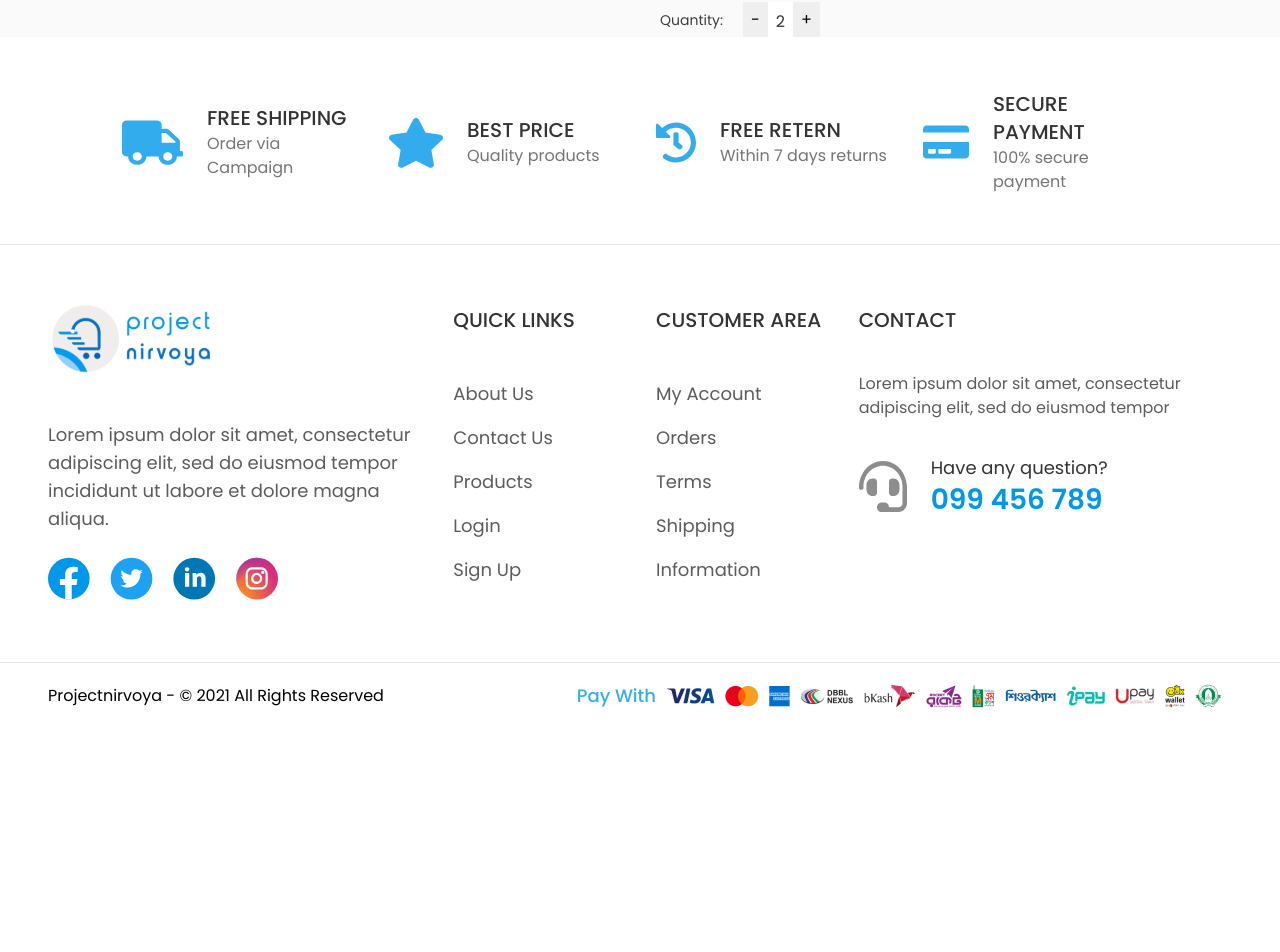
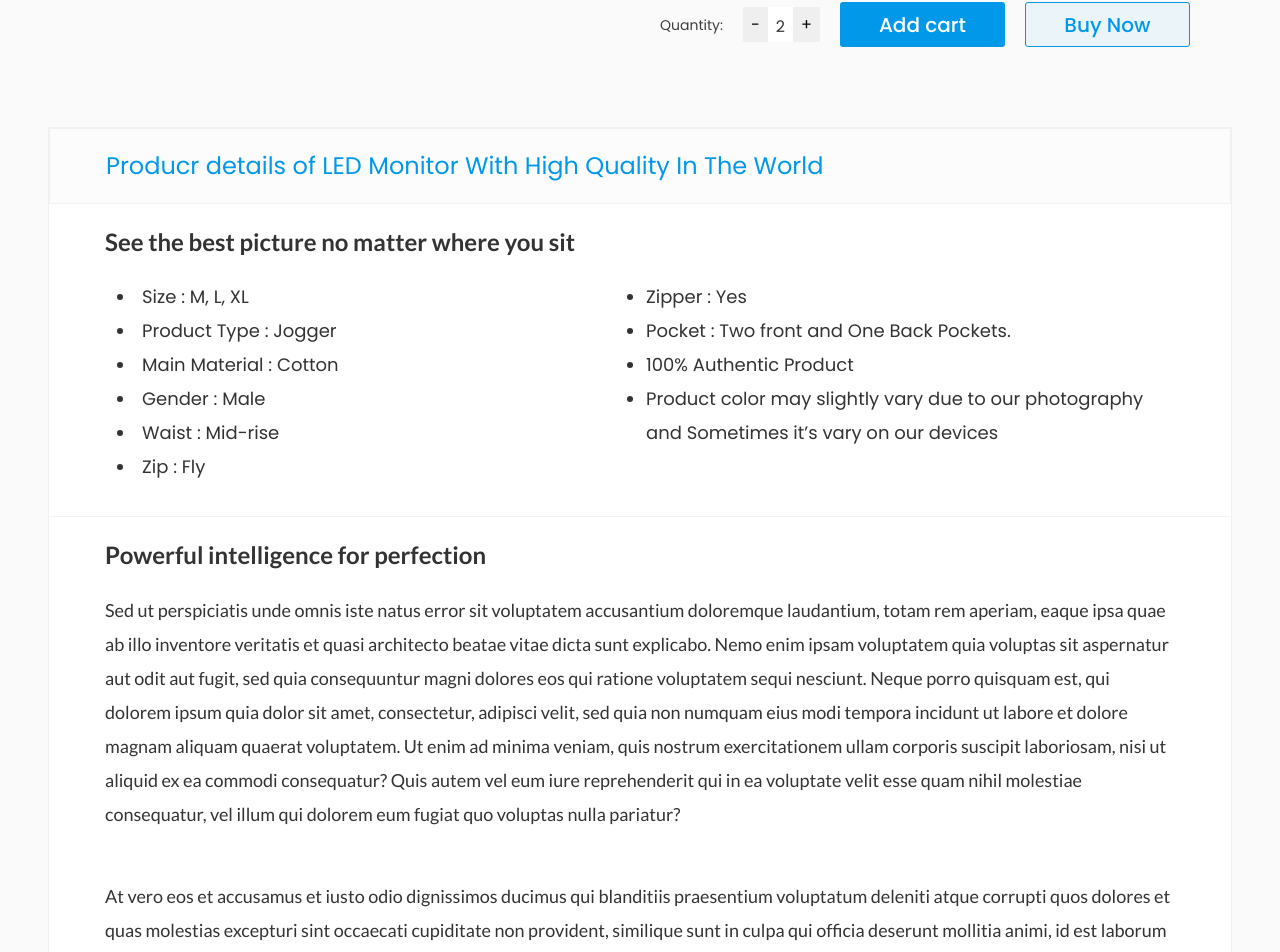
Before and after one commit to nursoftwarebd/glamcart-e-commerce, a Next.js app: page /product-details in a window 1280 px wide. Shown: the part 816-1768 px from the top of the page. Before the commit the page ends 1545 px from the top, so only its background shows below. Built offline with nearby package versions, Linux system fonts and the light colour scheme.

Commit message:
single product full details

```diff
--- a/src/app/product-details/page.jsx
+++ b/src/app/product-details/page.jsx
@@ -1,20 +1,28 @@
-import AboutProduct from '@/components/screen/ProductDetails/AboutProduct';
-import SliderProduct from '@/components/screen/ProductDetails/SliderProduct';
+import AboutProduct from "@/components/screen/ProductDetails/AboutProduct";
+import CustomerReview from "@/components/screen/ProductDetails/CustomerReview";
+import ProductDetails from "@/components/screen/ProductDetails/ProductDetails";
+import SliderProduct from "@/components/screen/ProductDetails/SliderProduct";
 
 const page = () => {
   return (
-    <div className='pt-10  bg-backgroundPage'>
-      <div className='container_fluid'>
-      <div className='grid grid-cols-1 lg:grid-cols-2 gap-10'>
-         <div className='border border-red-600 h-fit'>
+    <section className="pt-10  bg-backgroundPage">
+      <div className="container_fluid">
+        <div className="grid grid-cols-1 lg:grid-cols-2 gap-10">
+          <div className="border border-red-600 h-fit">
             <SliderProduct />
           </div>
           <div>
             <AboutProduct />
           </div>
         </div>
+         {/* product details */}
+        <div>
+           <ProductDetails />
+           <CustomerReview />
+
         </div>
       </div>
+    </section>
   );
 };
 
--- a/src/app/products/page.jsx
+++ b/src/app/products/page.jsx
@@ -5,7 +5,7 @@ import { products } from "@/data/products";
 const page = () => {
   return (
     <>
-      <div className="pt-10  bg-backgroundPage">
+      <section className="pt-10  bg-backgroundPage">
         <div className="container_fluid">
           <div className="flex gap-9 2xl:gap-14">
             <div className="w-[300px]">
@@ -37,7 +37,7 @@ const page = () => {
             </div>
           </div>
         </div>
-      </div>
+      </section>
     </>
   );
 };
--- a/src/components/common/Buttons/PrimaryButton.jsx
+++ /dev/null
@@ -1,10 +0,0 @@
-
-const PrimaryButton = () => {
-  return (
-    <div>
-      <h2>PrimaryButton</h2>
-    </div>
-  );
-};
-
-export default PrimaryButton;
--- a/src/components/screen/ProductDetails/AboutProduct.jsx
+++ b/src/components/screen/ProductDetails/AboutProduct.jsx
@@ -1,3 +1,5 @@
+import PrimaryButton from "@/components/shared/Button/PrimaryButton";
+import SecondaryButton from "@/components/shared/Button/SecondaryButton";
 import Image from "next/image";
 import Link from "next/link";
 import checkstar from "../../../assets/icons/check-star.svg";
@@ -117,16 +119,22 @@ const AboutProduct = () => {
           <button className="size_button">XXl</button>
         </div>
         <div className="flex items-center gap-9">
-           <div className="flex items-center gap-5">
-              <p className="text-sm leading-5 text-black3D">Quantity: </p>
-              <div className="h-[35px] flex items-center">
-                 <button className="h-full px-2 py-[2px] bg-grayPlusBg text-grayPlusText leading-6">-</button>
-                 <span className="h-full p-2  bg-white text-blackPrimary leading-6">2</span>
-                 <button className="h-full px-2 py-[2px] bg-grayPlusBg text-grayPlusText leading-6">+</button>
-              </div>
-              <button></button>
-           </div>
-
+          <div className="flex items-center gap-5">
+            <p className="text-sm leading-5 text-black3D">Quantity: </p>
+            <div className="h-[35px] flex items-center">
+              <button className="h-full px-2 py-[2px] bg-grayPlusBg text-grayPlusText leading-6">
+                -
+              </button>
+              <span className="h-full p-2  bg-white text-blackPrimary leading-6">
+                2
+              </span>
+              <button className="h-full px-2 py-[2px] bg-grayPlusBg text-grayPlusText leading-6">
+                +
+              </button>
+            </div>
+            <PrimaryButton title="Add cart" href="/card" />
+            <SecondaryButton title="Buy Now" href="/buy" />
+          </div>
         </div>
       </div>
     </>
--- /dev/null
+++ b/src/components/screen/ProductDetails/CustomerReview.jsx
@@ -0,0 +1,10 @@
+
+const CustomerReview = () => {
+  return (
+    <div>
+      CustomerReview
+    </div>
+  );
+};
+
+export default CustomerReview;
--- /dev/null
+++ b/src/components/screen/ProductDetails/ProductDetails.jsx
@@ -0,0 +1,67 @@
+import { productDetails } from "@/data/productDetails";
+
+const ProductDetails = () => {
+  return (
+    <div className="mt-20 border-[1px] border-border">
+      <div className="pl-14 h-[76px] border-[1px] border-border bg-bgProductDetails flex items-center">
+        <h3 className="h3 text-secondary">
+          Producr details of LED Monitor With High Quality In The World
+        </h3>
+      </div>
+      <div className="px-14 pt-6 pb-8 border-b-[1px] border-border bg-white">
+        {productDetails.map((items, index) => {
+          return (
+            <>
+              <div key={index}>
+                <h4 className="prduct_details_title text-blackPrimary">
+                  {items.title}
+                </h4>
+                <div className="pt-6 pl-3 grid lg:grid-cols-2">
+                  <div>
+                    <ul className="list-disc list-inside text-lg leading-[34px] text-blackPrimary">
+                      {items.content.slice(0, 6).map((list, index) => (
+                        <li key={index}>{list}</li>
+                      ))}
+                    </ul>
+                  </div>
+                  <div>
+                    <ul className="list-disc list-inside lg:list-outside text-lg leading-[34px] text-blackPrimary">
+                      {items.content.slice(6).map((list, index) => (
+                        <li key={index}>{list}</li>
+                      ))}
+                    </ul>
+                  </div>
+                </div>
+              </div>
+            </>
+          );
+        })}
+      </div>
+      <div className="px-14 pt-6 pb-8 bg-white">
+        {productDetails.map((items, index) => {
+          return (
+            <>
+              <div key={index}>
+                <h4 className="prduct_details_title text-blackPrimary">
+                  {items.titletwo}
+                </h4>
+                <div className="pt-6">
+                  {items.contenttwo.slice(0, 1).map((list, index) => (
+                    <h5 className="details_pra text-blackPrimary" key={index}>{list}</h5>
+                  ))}
+                </div>
+                <div className="pt-12">
+                  {items.contenttwo.slice(1, ).map((list, index) => (
+                    <h5 className="details_pra text-blackPrimary" key={index}>{list}</h5>
+                  ))}
+                </div>
+              </div>
+            </>
+          );
+        })}
+      </div>
+    </div>
+  );
+};
+
+export default ProductDetails;
--- /dev/null
+++ b/src/components/shared/Button/PrimaryButton.jsx
@@ -0,0 +1,16 @@
+import Link from "next/link";
+
+const PrimaryButton = ({ title, href }) => {
+  return (
+    <Link
+      href={`${href}`}
+      // target="_blank"
+      className="focus:outline-none w-[165px] h-[45px] rounded-[3px] bg-secondary text-white duration-300 transition ease-in-out text-xl leading-6 font-medium flex items-center justify-center"
+      role="button"
+    >
+      {title}
+    </Link>
+  );
+};
+
+export default PrimaryButton;
--- /dev/null
+++ b/src/components/shared/Button/SecondaryButton.jsx
@@ -0,0 +1,16 @@
+import Link from "next/link";
+
+const SecondaryButton = ({ title, href }) => {
+  return (
+    <Link
+      href={`${href}`}
+      // target="_blank"
+      className="focus:outline-none w-[165px] h-[45px] rounded-[3px] bg-bgCart text-secondary border-[1.5px] border-secondary duration-300 transition ease-in-out text-xl leading-6 font-medium flex items-center justify-center"
+      role="button"
+    >
+      {title}
+    </Link>
+  );
+};
+
+export default SecondaryButton;
--- /dev/null
+++ b/src/data/productDetails.js
@@ -0,0 +1,22 @@
+export const productDetails = [
+  {
+    title: "See the best picture no matter where you sit",
+    content: [
+      "Size : M, L, XL",
+      "Product Type : Jogger",
+      "Main Material : Cotton",
+      "Gender : Male",
+      "Waist : Mid-rise",
+      "Zip : Fly",
+      "Zipper : Yes",
+      "Pocket : Two front and One Back Pockets.",
+      "100% Authentic Product",
+      "Product color may slightly vary due to our photography and Sometimes it’s vary on our devices",
+    ],
+    titletwo: "Powerful intelligence for perfection",
+    contenttwo: [
+      "Sed ut perspiciatis unde omnis iste natus error sit voluptatem accusantium doloremque laudantium, totam rem aperiam, eaque ipsa quae ab illo inventore veritatis et quasi architecto beatae vitae dicta sunt explicabo. Nemo enim ipsam voluptatem quia voluptas sit aspernatur aut odit aut fugit, sed quia consequuntur magni dolores eos qui ratione voluptatem sequi nesciunt. Neque porro quisquam est, qui dolorem ipsum quia dolor sit amet, consectetur, adipisci velit, sed quia non numquam eius modi tempora incidunt ut labore et dolore magnam aliquam quaerat voluptatem. Ut enim ad minima veniam, quis nostrum exercitationem ullam corporis suscipit laboriosam, nisi ut aliquid ex ea commodi consequatur? Quis autem vel eum iure reprehenderit qui in ea voluptate velit esse quam nihil molestiae consequatur, vel illum qui dolorem eum fugiat quo voluptas nulla pariatur?",
+      "At vero eos et accusamus et iusto odio dignissimos ducimus qui blanditiis praesentium voluptatum deleniti atque corrupti quos dolores et quas molestias excepturi sint occaecati cupiditate non provident, similique sunt in culpa qui officia deserunt mollitia animi, id est laborum et dolorum fuga. Et harum quidem rerum facilis est et expedita",
+    ],
+  },
+];
--- a/src/styles/globals.css
+++ b/src/styles/globals.css
@@ -1,11 +1,13 @@
-@import url("https://fonts.googleapis.com/css2?family=Montserrat:wght@300;400;500;600;700;800;900&family=Poppins:wght@200;300;400;500;600;700;800;900&display=swap");
+@import url("https://fonts.googleapis.com/css2?family=Montserrat:wght@300;400;500;600;700;800;900&family=Poppins:wght@200;300;400;500;600;700;800;900&family=Lato:wght@400;700;900&display=swap");
 
 @tailwind base;
 @tailwind components;
 @tailwind utilities;
 
 /* font-family: 'Montserrat', sans-serif;
-font-family: 'Poppins', sans-serif; */
+font-family: 'Poppins', sans-serif;
+font-family: 'Lato', sans-serif;
+*/
 
 * {
   margin: 0;
@@ -26,7 +28,9 @@ body {
 .h2 {
   @apply font-poppins text-base lg:text-heading2 font-medium leading-[125%] lg:leading-[246%];
 }
-
+.h3 {
+  @apply font-poppins text-base lg:text-2xl leading-[36px];
+}
 .h4 {
   @apply font-poppins text-heading3 leading-normal font-medium;
 }
@@ -52,6 +56,12 @@ body {
   @apply min-w-[35px] min-h-[29px] bg-white text-grayTextSize border-[1px] border-borderSize rounded-[1px] py-1 px-[13px] text-sm leading-5;
 }
 
+.prduct_details_title {
+  @apply font-lato text-2xl font-bold leading-7;
+}
+.details_pra {
+  @apply font-lato text-lg font-normal leading-[34px];
+}
 /* slider css */
 
 .slick-slide > div {
--- a/tailwind.config.js
+++ b/tailwind.config.js
@@ -37,6 +37,8 @@ module.exports = {
         backgroundPage: "#FAFAFA",
         backgroundNav: "#FBFBFB",
         bgSearch: "#F6F6F6",
+        bgCart: "#EBF4F9",
+        bgProductDetails:"#FCFCFC",
         blackPrimary: "#333333",
         black: "#424241",
         black3D: "#3D3D3F",
@@ -76,6 +78,7 @@ module.exports = {
       fontFamily: {
         montserrat: "'Montserrat', 'sans-serif'",
         poppins: "'Poppins', 'sans-serif'",
+        lato: "'Lato', 'sans-serif'"
       },
       fontSize: {
         heading1: "45px",
```
Lines whose indentation alone changed are shown as unchanged.
